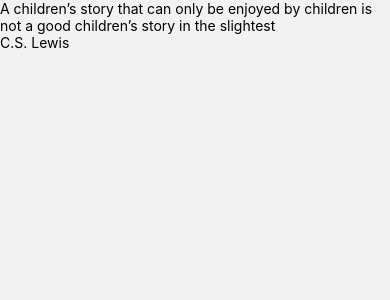
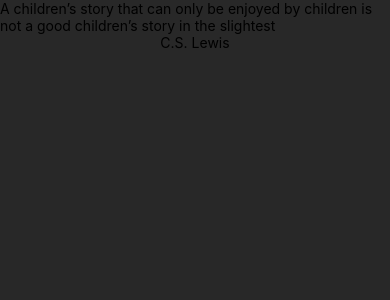
Before and after one commit to ayushman-git/quote-pocket-app, a React Native app: screen /Home in a window 390 px wide. Shown: the top 300 px of the page. Built offline with nearby package versions, Linux system fonts and the light colour scheme.

Commit message:
added screen styling

```diff
--- a/src/screens/Home/index.tsx
+++ b/src/screens/Home/index.tsx
@@ -1,9 +1,17 @@
 import React from 'react';
-import { Text, View } from 'react-native';
+import { StyleSheet, Text, View } from 'react-native';
+
+const styles = StyleSheet.create({
+  container: {
+    flex: 1,
+    alignItems: 'center',
+    backgroundColor: '#282828',
+  },
+});
 
 function Home() {
   return (
-    <View>
+    <View style={styles.container}>
       <Text>
         A children’s story that can only be enjoyed by children is not a good children’s story in
         the slightest
```
